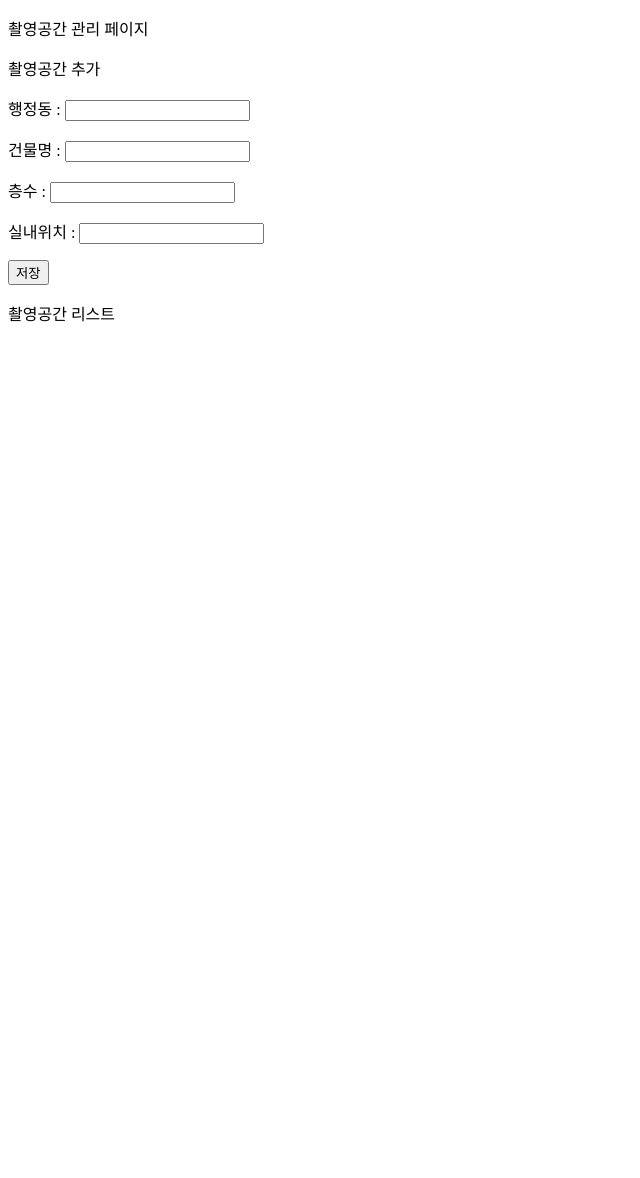
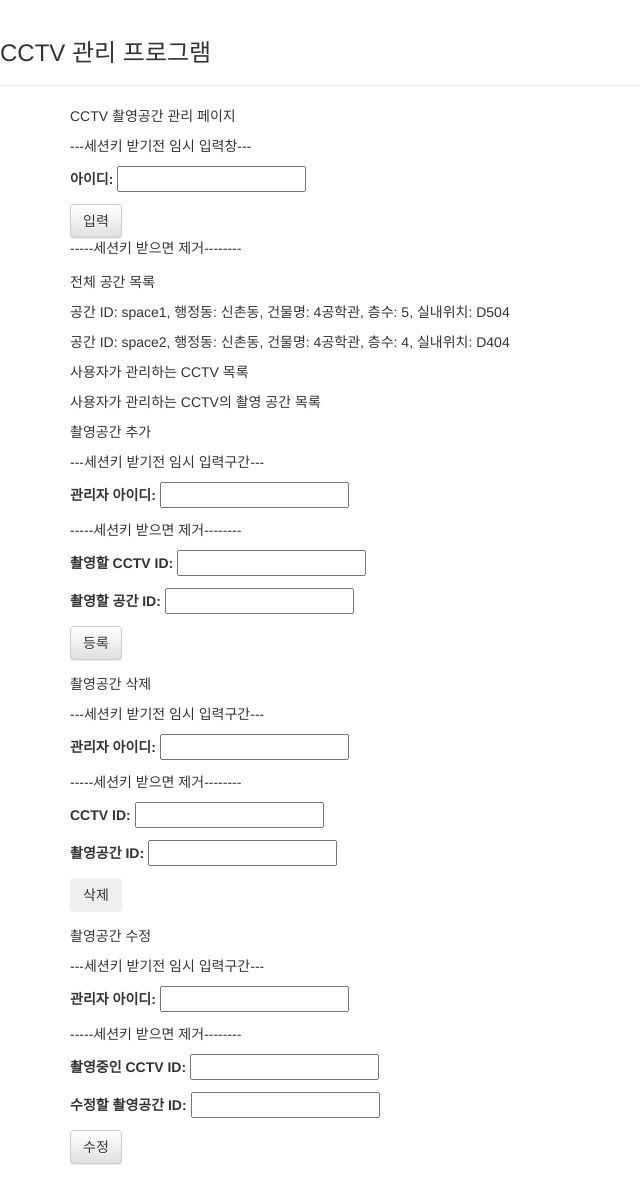
Before and after one commit to bomul0327/DatabaseProject1, a Django app: page /shoot_space_manage in a window 1280 px wide. Shown: the whole page, without its empty margins (0-640 px from the left). Before the commit the page ends 322 px from the top, so only its background shows below. Run offline with Django 3.2, Linux system fonts and the light colour scheme; data comes from the database, SQL or seed files in the repository; both versions use the stored data as it was after the commit; some libraries are stand-ins or nearby versions.

Commit message:
필수기능8 (shoot_space_manage.html, views.py) 공간관리(추가/제거)

```diff
--- a/cctv/templates/cctv/manager_menu.html
+++ b/cctv/templates/cctv/manager_menu.html
@@ -1,6 +1,8 @@
 {% extends 'cctv/base.html' %}
 {% block content %}
 <p>일반 관리자 메뉴</p>
-
-
+<p>---------------</p>
+<p>파일관리</p>
+<p>로그열람</p>
+<p>My page</P>
 {% endblock %}
--- a/cctv/templates/cctv/shoot_space_manage.html
+++ b/cctv/templates/cctv/shoot_space_manage.html
@@ -1,26 +1,73 @@
-<!DOCTYPE html>
-<html>
-<head>
-  <meta charset="utf-8">
-</head>
-<body>
-<p>촬영공간 관리 페이지</p>
-
+{% extends 'cctv/base.html' %}
+{% block content %}
+  <p>CCTV 촬영공간 관리 페이지</p>
+  <form method="POST" class="post-form">{% csrf_token %}
+      <!--{{ form.as_p }}-->
+      <p>---세션키 받기전 임시 입력창---
+      <p><label for="manager_id">아이디:</label>
+        <input name="manager_id" id="manager_id" type="text" maxlength="20"/></p>
+      <button type="submit" name="mode" value="select" class="save btn btn-default">입력</button>
+      <p>-----세션키 받으면 제거--------
+  </form>
 <!--촬영공간 추가 -->
 <!-- 행정동, 건물명, 층수, 실내위치 -->
-  <p>촬영공간 추가</p>
-  <p>행정동 : <input type="text" name="dong"></p>
-  <p>건물명 : <input type="text" name="building_name"></p>
-  <p>층수 : <input type="text" name="flr"</p>
-  <p>실내위치 : <input type="text" name="location"></p>
-  <input type="submit" value="저장">
-
+  <p>전체 공간 목록</p>
+  {% for space in space_list %}
+  <div>
+    <p>공간 ID: {{ space.id }}, 행정동: {{ space.dong }}, 건물명: {{ space.building_name}}, 층수: {{ space.flr }}, 실내위치: {{ space.location }} </p>
+  </div>
+  {% endfor %}
+  <p>사용자가 관리하는 CCTV 목록</p>
+  {% for cctv in cctv_list %}
+  <div>
+    <p>ID: {{cctv.id}}, 모델명 : {{cctv.model_name}}, 책임자 : {{ cctv.manager_id }}, 설치날짜 : {{cctv.install_date}} </p>
+  </div>
+  {% endfor %}
+  <p>사용자가 관리하는 CCTV의 촬영 공간 목록</p>
+  {% for shoot_space in shoot_space_list %}
+  <div>
+    <p>CCTV ID: {{shoot_space.id}}, 공간 ID: {{ shoot_space.space_id }}, 행정동: {{ shoot_space.dong }}, 건물명: {{ shoot_space.building_name}}, 층수: {{ shoot_space.flr }}, 실내위치: {{ shoot_space.location }} </p>
+  </div>
+  {% endfor %}
+  <form method="POST" class="post-form">{% csrf_token %}
+      <!--{{ form.as_p }}-->
+      <p>촬영공간 추가</p>
+      <p>---세션키 받기전 임시 입력구간---
+      <p><label for="manager_id">관리자 아이디:</label>
+        <input name="manager_id" id="manager_id" type="text" maxlength="20"/></p>
+      <p>-----세션키 받으면 제거--------
+      <p><label for="cctv_id">촬영할 CCTV ID:</label>
+        <input name="cctv_id" id="cctv_id" type="text" maxlength="20" required></p>
+      <p><label for="shoot_space_id">촬영할 공간 ID:</label>
+        <input name="shoot_space_id" id="shoot_space_id" type="text" maxlength="20" required></p>
+      <button type="submit" name="mode" value="insert" class="save btn btn-default">등록</button>
+  </form>
+  <p>촬영공간 삭제</p>
+  <form method="POST" class="post-form">{% csrf_token %}
+      <p>---세션키 받기전 임시 입력구간---
+      <p><label for="manager_id">관리자 아이디:</label>
+        <input name="manager_id" id="manager_id" type="text" maxlength="20"/></p>
+      <p>-----세션키 받으면 제거--------
+      <p><label for="cctv_id">CCTV ID:</label>
+        <input name="cctv_id" id="cctv_id" type="text" maxlength="20" required /></p>
+      <p><label for="shoot_space_id">촬영공간 ID:</label>
+        <input name="shoot_space_id" id="shoot_space_id" type="text" maxlength="20" required></p>
+      <button type="submit" name="mode" value="delete" class="save btn btn-defalut">삭제</button>
+  </form>
+  <p>촬영공간 수정</p>
+  <form method="POST" class="post-form">{% csrf_token %}
+      <!--{{ form.as_p }}-->
+      <p>---세션키 받기전 임시 입력구간---
+      <p><label for="manager_id">관리자 아이디:</label>
+        <input name="manager_id" id="manager_id" type="text" maxlength="20"/></p>
+      <p>-----세션키 받으면 제거--------
+      <p><label for="cctv_id">촬영중인 CCTV ID:</label>
+        <input name="cctv_id" id="cctv_id" type="text" maxlength="20" required /></p>
+      <p><label for="shoot_space_id">수정할 촬영공간 ID:</label>
+        <input name="shoot_space_id" id="shoot_space_id" type="text" maxlength="20" required></p>
+      <button type="submit" name="mode" value="update" class="save btn btn-default">수정</button>
+  </form>
 
 <!-- 촬영공간 수정/제거 -->
 <!-- 여기에 촬영공간 테이블 만들기 -->
-  <p>촬영공간 리스트</p>
-
-
-
-</body>
-</html>
+{% endblock %}
--- a/cctv/views.py
+++ b/cctv/views.py
@@ -18,8 +18,25 @@ def logout(request):
     #return render(request, 'cctv/login.html', {})
 
 #여기에 def로 정의한 함수 cctv/urls.py에도 추가하기
-def shoot_space_manage(request):
-    return render(request, 'cctv/shoot_space_manage.html', {})
+def shoot_space_manage(request): #여기 작성중 12-05 오후 12:20
+    space_list = Shoot_space.objects.raw('SELECT id, dong, building_name, flr, location FROM cctv_shoot_space')
+    if request.method == "POST" and request.POST['mode'] =="select":
+        shoot_space_list = Shoot_space.objects.raw('SELECT cc.id, ss.id AS space_id , ss.dong, ss.building_name, ss.flr, ss.location FROM cctv_shoot_space AS ss, cctv_shoot AS sh, cctv_cctv AS cc WHERE ss.id = sh.Shoot_space_id_id AND cc.id = sh.CCTV_id_id AND cc.manager_id = %s', [request.POST['manager_id']])
+        cctv_list = CCTV.objects.raw('SELECT id, model_name, install_date, manager_id FROM cctv_cctv WHERE manager_id = %s', [request.POST['manager_id']])
+        return render(request, 'cctv/shoot_space_manage.html', {'space_list' : space_list, 'shoot_space_list' : shoot_space_list, 'cctv_list' : cctv_list})
+    with connection.cursor() as form:
+        form = connection.cursor()
+        if request.method == "POST" and request.POST['mode'] =="insert" :
+            #문제점 : install_date 타입이 DateTimeField 인데 이게 입력이 잘 안됩니다.
+            form.execute("INSERT INTO cctv_shoot ('cctv_id_id', 'shoot_space_id_id') VALUES(%s, %s)", [request.POST['cctv_id'], request.POST['shoot_space_id']] )
+        elif request.method == "POST" and request.POST['mode'] =="delete" :
+            form.execute('DELETE FROM cctv_shoot WHERE cctv_id_id = %s AND shoot_space_id_id = %s', [request.POST['cctv_id'], request.POST['shoot_space_id']])
+            #form.execute('DELETE FROM cctv_shoot WHERE cctv_id_id = %s AND shoot_space_id_id = %s', [[request.POST['cctv_id'], request.POST['shoot_space_id']])
+        elif request.method == "POST" and request.POST['mode'] == "update" :
+            cctv_id = request.POST['cctv_id']
+            shoot_space_id = request.POST['shoot_space_id']
+            form.execute("UPDATE cctv_shoot SET shoot_space_id_id = %s WHERE cctv_id_id = %s", [shoot_space_id, cctv_id] )
+    return render(request, 'cctv/shoot_space_manage.html', {'space_list' : space_list })
 
 #여기에 def로 정의한 함수 cctv/urls.py에도 추가하기
 def file_manage(request):
@@ -129,4 +146,12 @@ def cctv_manage(request):
 
 #여기에 def로 정의한 함수 cctv/urls.py에도 추가하기
 def space_manage(request):
-    return render(request, 'cctv/space_manage.html', {})
+    space_list = Shoot_space.objects.raw('SELECT id, dong, building_name, flr, location FROM cctv_shoot_space')
+    with connection.cursor() as form:
+        form = connection.cursor()
+        if request.method == "POST" and request.POST['mode'] =="insert" :
+            #문제점 : install_date 타입이 DateTimeField 인데 이게 입력이 잘 안됩니다.
+            form.execute("INSERT INTO cctv_shoot_space ('id', 'dong', 'building_name', 'flr', 'location') VALUES(%s, %s, %s, %s, %s)", [request.POST['shoot_space_id'], request.POST['dong'], request.POST['building_name'], request.POST['flr'], request.POST['location']] )
+        elif request.method == "POST" and request.POST['mode'] =="delete" :
+            form.execute('DELETE FROM cctv_shoot_space WHERE id = %s', [request.POST['shoot_space_id']])
+    return render(request, 'cctv/space_manage.html', {'space_list' : space_list})
```
Also changed, not shown: cctv/templates/cctv/post_edit.html (deleted, +0 -9 lines), cctv/templates/cctv/space_manage.html (+30 -9 lines), db.sqlite3.
